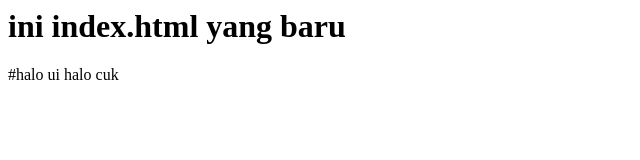
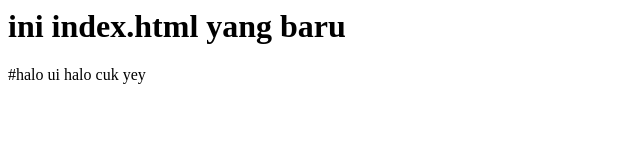
Before and after one commit to NurRahmannn/pertama, a plain HTML site: page index.html in a window 1280 px wide. Shown: the full height of the page, 0-640 px from the left. Drawn offline with Linux system fonts and the light colour scheme.

Commit message:
tambah yey

```diff
--- a/index.html
+++ b/index.html
@@ -4,4 +4,5 @@
 
 
 halo cuk
+yey
 </html>
```
